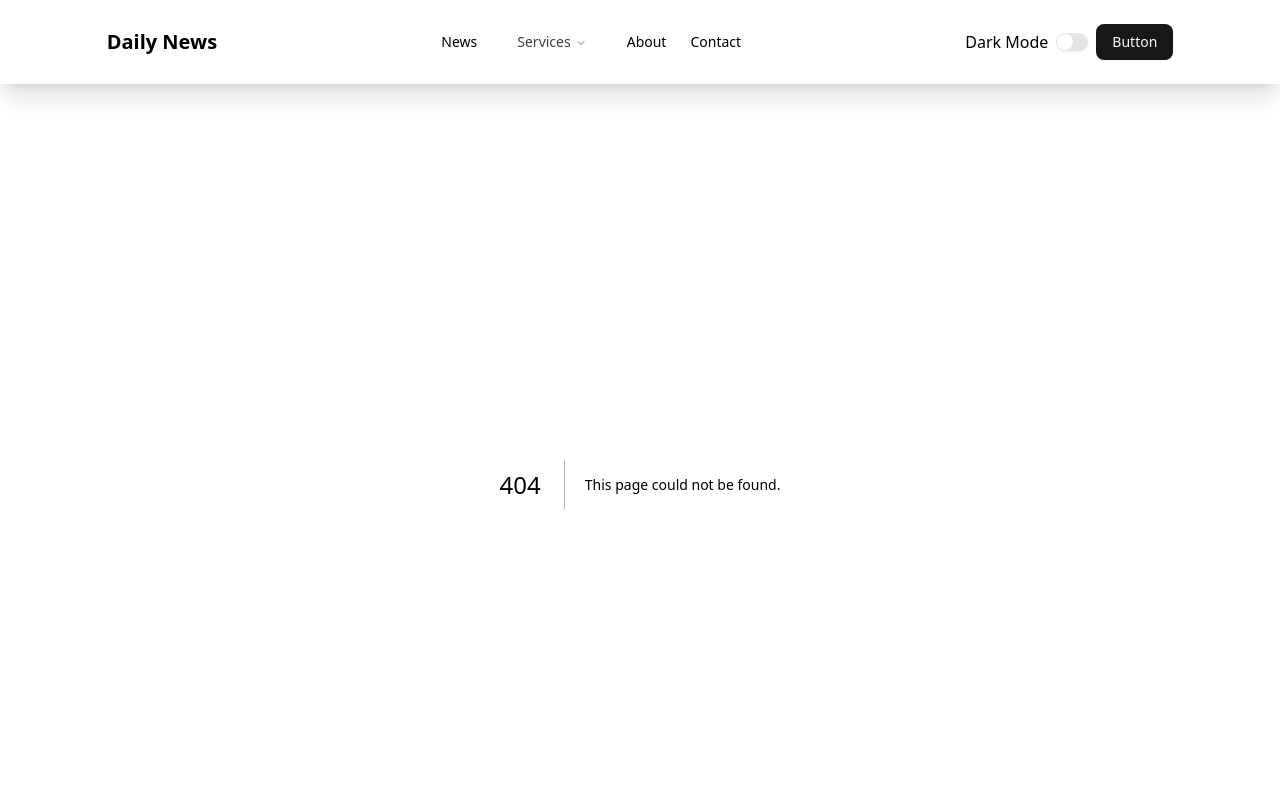
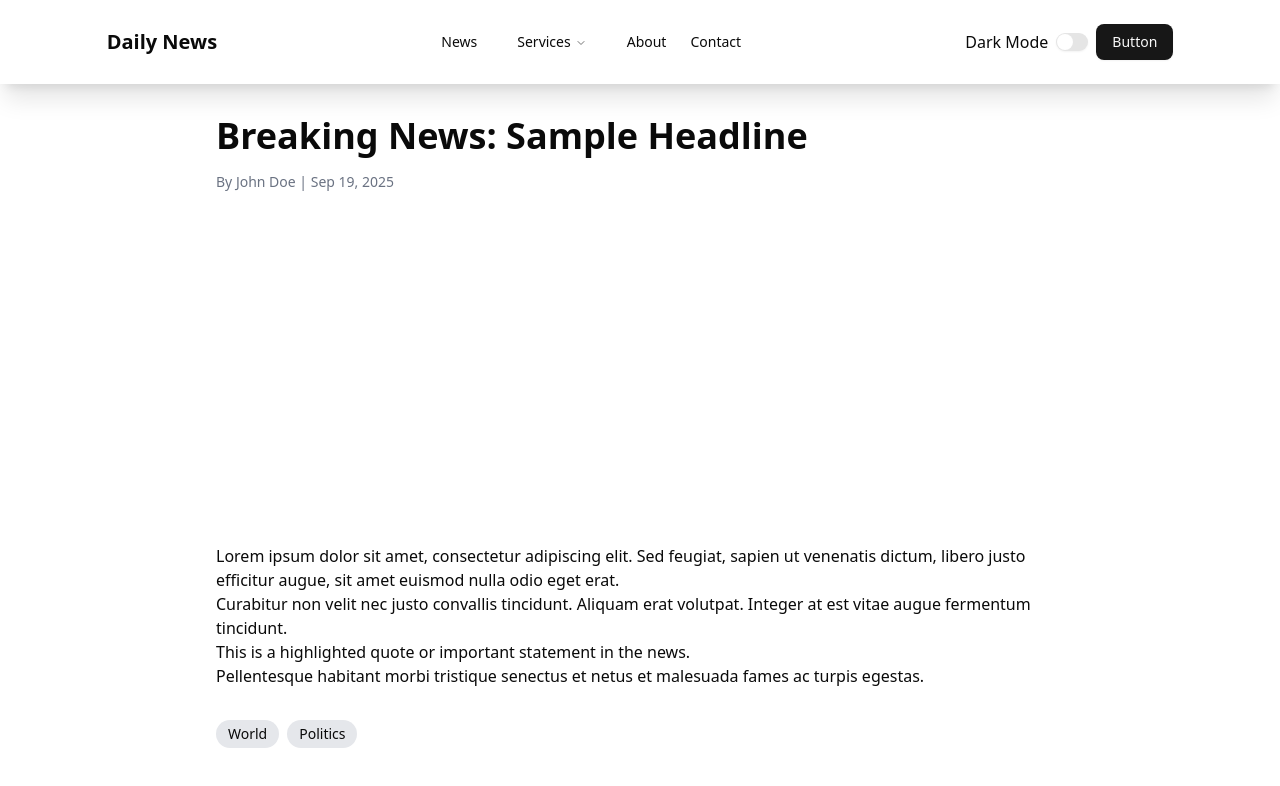
Before and after one commit to Shoriful0360/news24, a Next.js app: page /news/1 in a window 1280 px wide. Before the commit this address had no page. Shown: the top 786 px of the page. Built offline with nearby package versions, Linux system fonts and the light colour scheme.

Commit message:
added darkmode

```diff
--- a/package.json
+++ b/package.json
@@ -26,9 +26,11 @@
   "devDependencies": {
     "@eslint/eslintrc": "^3",
     "@tailwindcss/postcss": "^4.1.11",
+    "autoprefixer": "^10.4.21",
     "eslint": "^9",
     "eslint-config-next": "15.4.6",
-    "tailwindcss": "^4.1.11",
+    "postcss": "^8.5.6",
+    "tailwindcss": "^4.1.13",
     "tw-animate-css": "^1.3.6"
   }
 }
--- /dev/null
+++ b/src/app/about/page.jsx
@@ -0,0 +1,9 @@
+import React from 'react'
+
+function page() {
+  return (
+    <div>page</div>
+  )
+}
+
+export default page
--- /dev/null
+++ b/src/app/contact/page.jsx
@@ -0,0 +1,9 @@
+import React from 'react'
+
+function page() {
+  return (
+    <div>page</div>
+  )
+}
+
+export default page
--- /dev/null
+++ b/src/app/context/themeContext.jsx
@@ -0,0 +1,19 @@
+'use client'
+
+const { createContext, useState } = require("react")
+
+const ThemeContext=createContext(undefined);
+
+export const  ThemeProvider=(children)=>{
+    const [isDarkMode,setIsDarkMode]=useState(false)
+
+    const  toggleTheme=()=>{
+        setIsDarkMode(!isDarkMode)
+    }
+
+    return(
+        <ThemeContext.Provider value={{isDarkMode,toggleTheme}}>
+            {children}
+        </ThemeContext.Provider>
+    )
+}
--- a/src/app/layout.js
+++ b/src/app/layout.js
@@ -13,16 +13,14 @@ const geistMono = Geist_Mono({
 });
 
 export const metadata = {
-  title: "Create Next App",
-  description: "Generated by create next app",
+  title: "News24",
+  description: "using Next.js and shadcn",
 };
 
 export default function RootLayout({ children }) {
   return (
     <html lang="en">
-      <body
-        className={`${geistSans.variable} ${geistMono.variable} antialiased`}
-      >
+      <body className={`${geistSans.variable} ${geistMono.variable} antialiased`}>
         <header>
           <Navbar/>
         </header>
--- /dev/null
+++ b/src/app/news/[id]/page.jsx
@@ -0,0 +1,79 @@
+"use client"
+import { useParams } from 'next/navigation'
+import React from 'react'
+
+function NewsDetails() {
+  const {id}=useParams()
+  console.log(id)
+  return (
+    <div>
+         <main className="max-w-4xl mx-auto py-8 px-6 flex flex-col gap-6">
+        <article className="flex flex-col gap-4">
+          {/* Headline */}
+          <h1 className="text-4xl font-bold dark:text-white">
+            Breaking News: Sample Headline
+          </h1>
+
+          {/* Author & Date */}
+          <p className="text-gray-500 dark:text-gray-300 text-sm">
+            By John Doe | Sep 19, 2025
+          </p>
+
+          {/* Featured Image */}
+          <div className="relative w-full h-80">
+            {/* <Image
+              src="/news-image.jpg"
+              alt="News Image"
+              fill
+              className="object-cover rounded-md"
+            /> */}
+          </div>
+
+          {/* Article Body */}
+          <div className="prose dark:prose-invert max-w-full">
+            <p>
+              Lorem ipsum dolor sit amet, consectetur adipiscing elit. Sed
+              feugiat, sapien ut venenatis dictum, libero justo efficitur
+              augue, sit amet euismod nulla odio eget erat.
+            </p>
+            <p>
+              Curabitur non velit nec justo convallis tincidunt. Aliquam erat
+              volutpat. Integer at est vitae augue fermentum tincidunt.
+            </p>
+            <blockquote>
+              This is a highlighted quote or important statement in the news.
+            </blockquote>
+            <p>
+              Pellentesque habitant morbi tristique senectus et netus et
+              malesuada fames ac turpis egestas.
+            </p>
+          </div>
+
+          {/* Tags */}
+          <div className="flex gap-2 mt-4">
+            <span className="px-3 py-1 bg-gray-200 dark:bg-gray-800 rounded-full text-sm cursor-pointer hover:bg-gray-300 dark:hover:bg-gray-700">
+              World
+            </span>
+            <span className="px-3 py-1 bg-gray-200 dark:bg-gray-800 rounded-full text-sm cursor-pointer hover:bg-gray-300 dark:hover:bg-gray-700">
+              Politics
+            </span>
+          </div>
+
+          {/* Social Share (Example) */}
+          <div className="flex gap-4 mt-6">
+            <button className="px-4 py-2 bg-blue-600 text-white rounded">Facebook</button>
+            <button className="px-4 py-2 bg-blue-400 text-white rounded">Twitter</button>
+            <button className="px-4 py-2 bg-red-500 text-white rounded">Pinterest</button>
+          </div>
+        </article>
+      </main>
+
+      {/* Footer */}
+      <footer className="bg-gray-50 dark:bg-gray-800 text-gray-600 dark:text-gray-300 py-6 px-6 mt-12 text-center">
+        &copy; 2025 News24. All rights reserved.
+      </footer>
+    </div>
+  )
+}
+
+export default NewsDetails
--- a/src/app/news/page.jsx
+++ b/src/app/news/page.jsx
@@ -4,7 +4,7 @@ import React from 'react'
 function Newspage() {
   return (
     <div>
-        <h2 className='text-xl font-semibold'>Latest News</h2>
+        <h2 className='text-xl font-bold mt-10 '>Latest News</h2>
 
         <div>
          <NewsList/>
--- a/src/component/homePage/NewsCard.jsx
+++ b/src/component/homePage/NewsCard.jsx
@@ -2,6 +2,7 @@ import { Button } from '@/components/ui/button'
 import Image from 'next/image'
 import React from 'react'
 import newImage1 from '@/assets/news1.jpg'
+import Link from 'next/link'
 
 function NewsCard({item}) {
   const{id,title,imageUrl,description}=item || {}
@@ -24,7 +25,7 @@ function NewsCard({item}) {
     <h2 className="font-semibold text-xl flex-1">{title}</h2>
     <p className='flex-1'>{description.substring(0,76)}...</p>
 
-      <Button>Buy Now</Button>
+   <Link href={`/news/${id}`}><Button>Read More</Button></Link>
 
   </div>
 </div>
--- a/src/component/news/NewsList.jsx
+++ b/src/component/news/NewsList.jsx
@@ -15,7 +15,7 @@ function NewsList() {
     const[search,setSearch]=useState("")
     const[category,setCategory]=useState("")
 
-    const categoryNames=["Technology" ,"Transport","Flood","Scenery","Sports","Education","Business"]
+    const categoryNames=["All","Technology" ,"Transport","Flood","Scenery","Sports","Education","Business"]
 useEffect(()=>{
     const getNews=async()=>{
         const data=await fetchNews()
@@ -23,7 +23,7 @@ useEffect(()=>{
     }
     getNews()
 },[category,search])
-console.log(search)
+console.log("hair",category)
   return (
 <div className='mt-6'>
       <h3 className='text-md font-semibold mb-4'>Search News</h3>
@@ -37,7 +37,7 @@ console.log(search)
     {/* category */}
     <div className='flex space-x-2'>
         <h3 className='text-lg font-bold flex-shrink-0'>Category By Filter:</h3>
-        <Select>
+        <Select onValueChange={(value)=>setCategory(value ==="All"?"":value)}>
   <SelectTrigger className="w-[180px]">
     <SelectValue placeholder="Select Category" />
   </SelectTrigger>
--- a/src/component/shared/Navbar.jsx
+++ b/src/component/shared/Navbar.jsx
@@ -1,19 +1,42 @@
+'use client'
 import {
   NavigationMenu,
   NavigationMenuContent,
-  NavigationMenuIndicator,
   NavigationMenuItem,
   NavigationMenuLink,
   NavigationMenuList,
   NavigationMenuTrigger,
-  NavigationMenuViewport,
+
 } from "@/components/ui/navigation-menu"
 import { Switch } from "@/components/ui/switch"
 import Link from "next/link"
 import { Button } from "@/components/ui/button"
 import { IoMdMenu } from "react-icons/io"
+import { usePathname } from "next/navigation"
+import { useEffect, useState } from "react"
 
 function Navbar() {
+  const pathname=usePathname()
+  const[darkmode,setIsDarkMode]=useState(false)
+
+  // load previous theme from localStorage
+  useEffect(()=>{
+    const saveTheme=localStorage.getItem("theme")
+    if(saveTheme==='dark'){
+      setIsDarkMode(true)
+      document.documentElement.classList.add('dark')
+    }
+  },[])
+  useEffect(()=>{
+    if(darkmode){
+      document.documentElement.classList.add('dark')
+      localStorage.setItem('theme','dark')
+    }else{
+      document.documentElement.classList.remove('dark')
+      localStorage.setItem('theme','light')
+    }
+  },[darkmode])
+
   return (
     <header className="py-4 shadow-xl">
       <nav className="flex items-center justify-between w-10/12 mx-auto ">
@@ -26,9 +49,9 @@ function Navbar() {
         <NavigationMenu className={'hidden lg:flex'}>
           <NavigationMenuList>
             <NavigationMenuItem className={'flex items-center gap-2'}>
-              <NavigationMenuLink className='hover:text-red-500' href='/news'>News</NavigationMenuLink>
-              <NavigationMenuLink href='/services' className='hover:text-red-500'>
-                <NavigationMenuTrigger className='text-gray-700'> Services </NavigationMenuTrigger>
+              <NavigationMenuLink href='/news'  className={`${pathname === '/news' ? 'text-red-500 font-bold' : ''} hover:text-red-500`}>News</NavigationMenuLink>
+              <NavigationMenuLink href='/services'   className={`${pathname === '/services' ? 'text-red-500 font-bold' : ''} hover:text-red-500`}>
+                <NavigationMenuTrigger  > Services </NavigationMenuTrigger>
                 <NavigationMenuContent>
                   <ul className="text-gray-600 shadow-md px-5 py-4 space-y-2">
                     <li>
@@ -50,8 +73,8 @@ function Navbar() {
 
                 </NavigationMenuContent>
               </NavigationMenuLink>
-              <NavigationMenuLink href='/about'>About</NavigationMenuLink>
-              <NavigationMenuLink href='/contact '>Contact</NavigationMenuLink>
+              <NavigationMenuLink href='/about'  className={`${pathname==='/about'?"text-red-500 font-bold":""} hover:text-red-500`}  >About</NavigationMenuLink>
+              <NavigationMenuLink href='/contact ' className={`${pathname==='/contact'?"text-red-500  font-extrabold ":""}hover:text-red-500`} >Contact</NavigationMenuLink>
             </NavigationMenuItem>
           </NavigationMenuList>
         </NavigationMenu>
@@ -60,8 +83,8 @@ function Navbar() {
         {/* darkmode and login button start*/}
     <div className="hidden lg:flex space-x-2">
         <div className="flex justify-between items-center space-x-2">
-        <span>Dark Mode</span>
-        <Switch />
+        <span >Dark Mode</span>
+        <Switch checked={darkmode} onCheckedChange={setIsDarkMode}/>
       </div>
       <Button variant="default">Button</Button>
     </div>
--- /dev/null
+++ b/tailwind.config.js
@@ -0,0 +1,13 @@
+/** @type {import('tailwindcss').Config} */
+module.exports = {
+  darkMode: 'class',
+  content: [
+    "./pages/**/*.{js,ts,jsx,tsx,mdx}",
+    "./components/**/*.{js,ts,jsx,tsx,mdx}",
+    "./app/**/*.{js,ts,jsx,tsx,mdx}",
+  ],
+  theme: {
+    extend: {},
+  },
+  plugins: [],
+}
```
Also changed, not shown: 1 other file (tests, documents, lock files or other folders).
